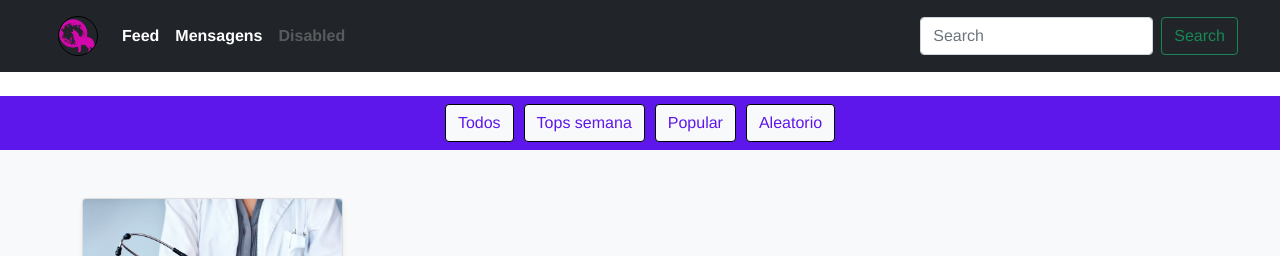
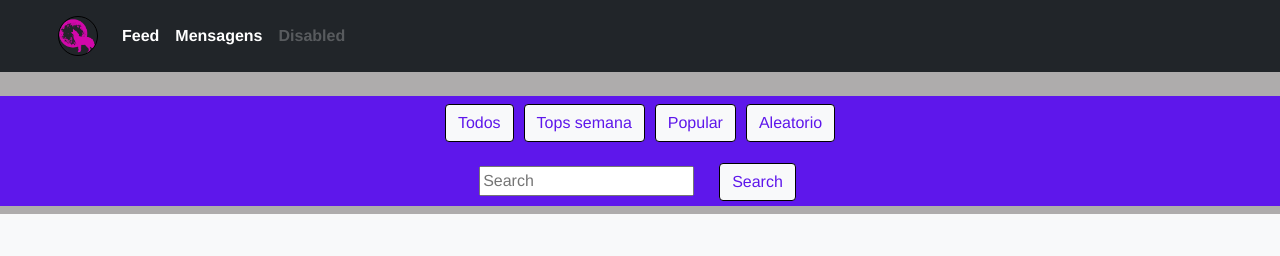
Before and after one commit to nandamarques/projeto-loup, a Vue app in the folder loup-front/: page /feed in a window 1280 px wide. Shown: the top 256 px of the page. Built offline with nearby package versions, Linux system fonts and the light colour scheme.

Commit message:
Mod in css

```diff
--- a/loup-front/src/App.vue
+++ b/loup-front/src/App.vue
@@ -3,12 +3,17 @@
 </template>
 
 <style>
+:root{
+  --roxo: #5E17EB;
+  --cinza: rgb(174, 172, 172);
+}
 #app {
   font-family: Avenir, Helvetica, Arial, sans-serif;
   -webkit-font-smoothing: antialiased;
   -moz-osx-font-smoothing: grayscale;
   text-align: center;
   color: #2c3e50;
+  background-color: var(--cinza);
 }
 
 nav {
--- a/loup-front/src/components/NavBar.vue
+++ b/loup-front/src/components/NavBar.vue
@@ -1,5 +1,5 @@
 <template>
-  <nav class="navbar navbar-expand-md navbar-dark bg-dark mb-4">
+  <nav class="navbar navbar-expand-md navbar-dark bg-dark mb-4 nvabarra">
   <div class="container-fluid">
     <router-link class="nav-link active" to="/feed"><img src="@/assets/img/Logo.png" alt="twbs" width="40" height="40" style="border: 1px solid black;" class="rounded-circle flex-shrink-0"/></router-link>
     <button class="navbar-toggler" type="button" data-bs-toggle="collapse" data-bs-target="#navbarCollapse" aria-controls="navbarCollapse" aria-expanded="false" aria-label="Toggle navigation">
@@ -17,10 +17,6 @@
           <a class="nav-link disabled">Disabled</a>
         </li>
       </ul>
-      <form class="d-flex" role="search">
-        <input class="form-control me-2" type="search" placeholder="Search" aria-label="Search">
-        <button class="btn btn-outline-success" type="submit">Search</button>
-      </form>
     </div>
   </div>
 </nav>
@@ -37,4 +33,7 @@ export default {
 .navbar {
   margin-bottom: 0px!important;
 }
+.nvabarra {
+    background-color: white!important;
+}
 </style>
--- a/loup-front/src/views/ConversasView.vue
+++ b/loup-front/src/views/ConversasView.vue
@@ -86,6 +86,10 @@ export default {
 <style>
 :root{
   --roxo: #5E17EB;
+  --cinza: rgb(174, 172, 172);
+}
+body {
+  background: var(--cinza);
 }
 .list-group {
   max-width: 460px;
--- a/loup-front/src/views/FeedView.vue
+++ b/loup-front/src/views/FeedView.vue
@@ -7,6 +7,11 @@
         <button href="#" class="btn btn-light my-2">Tops semana</button>
         <button href="#" class="btn btn-light my-2">Popular</button>
         <button href="#" class="btn btn-light my-2">Aleatorio</button>
+        <div class="my-2">
+          <input type="search"  placeholder="Search" aria-label="Search">
+          <button class="btn btn-light" style="margin-left: 25px;" type="submit">Search</button>
+        </div>
+
     </div>
 
     <div class="album py-5 bg-light">
@@ -70,6 +75,11 @@ export default {
 <style>
 :root{
     --roxo: #5E17EB;
+    --cinza: rgb(174, 172, 172);
+}
+.bg-light {
+    --bs-bg-opacity: 1;
+    background-color:var(--cinza);
 }
 .topMenu{
     background-color: var(--roxo);
@@ -82,7 +92,8 @@ export default {
 }
 .btn-light:hover {
     color: white!important;
-    background-color: black!important;
+    background-color: var(--roxo)!important;
+    border: 2px solid white!important;
 }
 .bd-placeholder-img {
     font-size: 1.125rem;
```
